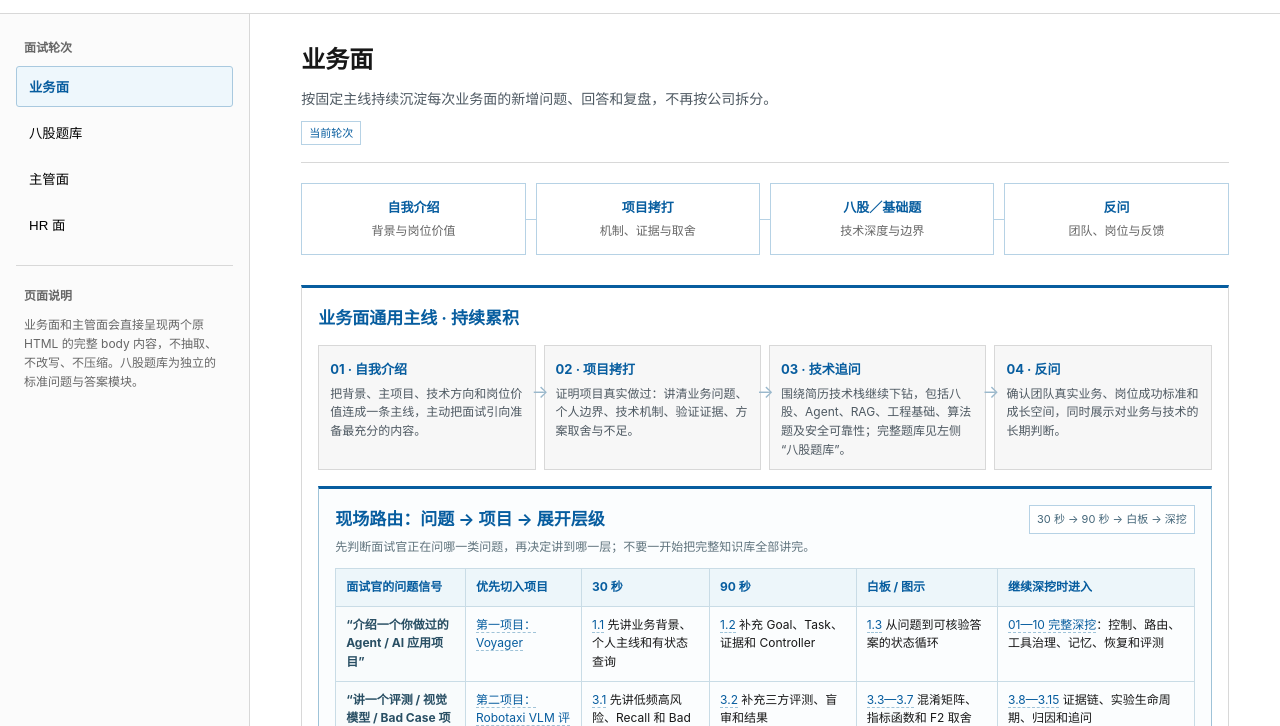
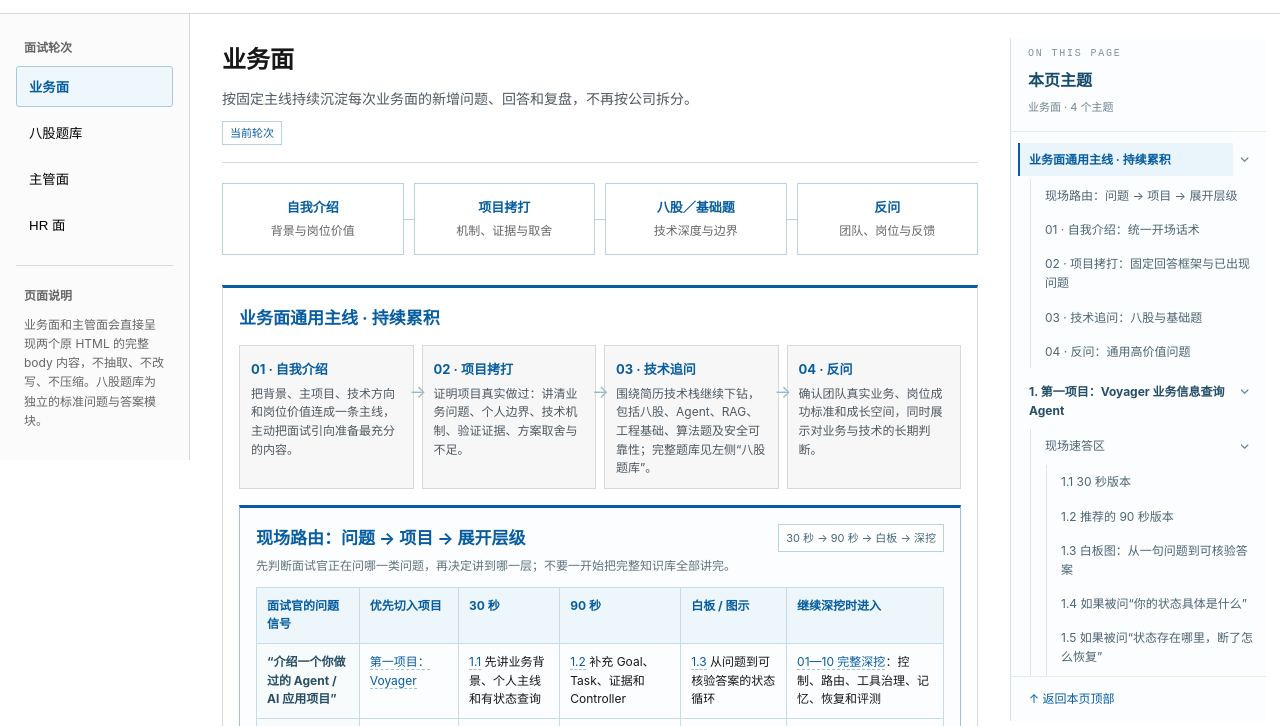
Before and after one commit to Ethanz11-creat/private-interview-dashboard, a website: page public/index.html in a window 1280 px wide. Shown: the part 71-797 px from the top of the page. Drawn offline with Linux system fonts and the light colour scheme.

Commit message:
Add per-page topic navigation for interview preparation

```diff
--- a/package.json
+++ b/package.json
@@ -1 +1 @@
-{"name":"private-interview-dashboard","private":true,"scripts":{"build":"node scripts/merge-content.mjs","check":"node --check worker.js && node --check scripts/merge-content.mjs"}}
+{"name":"private-interview-dashboard","private":true,"scripts":{"build":"node scripts/merge-content.mjs","check":"node --check worker.js && node --check scripts/merge-content.mjs && node --check public/topic-navigation.js"}}
--- a/public/index.html
+++ b/public/index.html
@@ -89,13 +89,21 @@
     #school .school-selection-panel .school-grid{margin-bottom:10px}
     @media(max-width:700px){#school .school-grid,#school .school-index{grid-template-columns:1fr}#school .school-chapter{padding:12px}#school .school-chapter>h2{font-size:20px}#school .school-unit>h3{font-size:18px}#school .school-figure{padding:6px}#school .school-card{padding:12px}}
   </style>
+  <link rel="stylesheet" href="./topic-navigation.css?v=20260927">
+  <script src="./topic-navigation.js?v=20260927" defer></script>
 </head>
 <body>
   <header><div><h1>求职面试准备</h1><p>以原有主管面 HTML 为阅读模板，按轮次直接阅读完整资料</p></div><div class="tools"><button id="openAll">展开当前资料</button><button id="closeAll">收起当前资料</button></div></header>
   <div class="layout">
     <aside><div class="side-title">面试轮次</div><div class="side-nav"><button class="nav active" data-round="technical">业务面</button><button class="nav" data-round="fundamentals">八股题库</button><button class="nav" data-round="supervisor">主管面</button><button class="nav" data-round="hr">HR 面</button></div><div class="rule"></div><div class="side-title">页面说明</div><p class="hint">业务面和主管面会直接呈现两个原 HTML 的完整 body 内容，不抽取、不改写、不压缩。八股题库为独立的标准问题与答案模块。</p></aside>
     <main id="app"></main>
+    <nav id="topic-nav" class="topic-nav" aria-labelledby="topic-nav-title">
+      <div class="topic-nav-head"><span class="topic-nav-eyebrow">ON THIS PAGE</span><h2 id="topic-nav-title">本页主题</h2><p id="topic-nav-context"></p></div>
+      <div id="topic-nav-list" class="topic-nav-list"></div>
+      <a class="topic-nav-top" href="#app">↑ 返回本页顶部</a>
+    </nav>
   </div>
+  <button id="topic-nav-toggle" class="topic-nav-toggle" aria-controls="topic-nav" aria-expanded="false">本页目录</button>
   <template id="projectSource"><!-- PROJECT_SOURCE_START -->
   <header><h1>项目介绍与追问</h1><p>开场介绍、完整项目设计与技术追问，按主题阅读。</p></header>
   <main>
@@ -1155,7 +1163,8 @@ My strength is turning broad business needs into AI capabilities that can be bui
 </section></section><footer>使用方式：先看左侧定答题策略；按右侧顺序练开场、主项目、团队理解、个人复盘、英文总结；最后从左侧选择反问。</footer></main>
 <script>const d=[...document.querySelectorAll('details')];document.querySelector('#open').onclick=()=>d.forEach(x=>x.open=true);document.querySelector('#close').onclick=()=>d.forEach(x=>x.open=false);const projectSummary=[...document.querySelectorAll('summary')].find(x=>x.textContent.includes('主项目：VSA 信息查询 Agent'));if(projectSummary){const link=document.createElement('a');link.href='业务信息查询Agent-项目追问导图.html';link.textContent='打开项目追问导图';link.style.cssText='display:inline-block;margin-left:8px;color:#075d9f;font-size:12px;font-weight:400;text-decoration:none';link.addEventListener('click',e=>e.stopPropagation());projectSummary.querySelector('h2').append(' · ',link);}</script><!-- SUPERVISOR_SOURCE_END --></template>
   <script>
-    let current='technical';const app=document.querySelector('#app');
+    const requestedRound=new URLSearchParams(location.search).get('round');
+    let current=['technical','fundamentals','supervisor','hr'].includes(requestedRound)?requestedRound:'technical';const app=document.querySelector('#app');
     const hr=[['HR 面验证什么','动机是否稳定、沟通是否可靠、是否能客观看待自己，并且和岗位长期发展匹配。','回答重点：不把 HR 面当成背稿，围绕真实经历说明选择、行动和成长。'],['自我介绍','教育背景 + 实习经历 + 求职方向。','我叫赵一恒，目前在厦门大学电子信息专业读硕士，将于明年毕业。我的经历主要聚焦 RAG、AI Agent 和 AI 应用落地，在滴滴参与过业务信息查询 Agent 的方案和研发，也做过政策 RAG、知识抽取和 AI 模型评测。我希望从事研发以业务为导向的 AI 应用与解决方案工作。'],['工作中最擅长的','陌生业务学习、结构化拆解、压力下保持稳定、重视证据和质量。','我擅长面对陌生业务主动学习，把复杂问题拆成流程、模块、状态和验收标准，并推动方案落地。'],['工作中最不擅长的','易感性思考、主动汇报、向上管理和决策果断度。','我早期面对不确定问题时容易先关注主观感受，决策时也会反复权衡。实习中我刻意使用量化数字、进度、风险和下一步进行汇报；选型时先明确业务目标，再比较适配度、成本、可扩展性和交付风险。'],['最大挑战','未知业务和模糊需求下完成需求拆解、方案设计与落地。','通过和需求方深入讨论、与组长对齐颗粒度，纠正方案偏差并顺利落地。'],['低谷期','论文、秋招、实习和转正焦虑并行。','我把它看作一段多重压力并存的“奥德赛时期”，通过健身和调整节奏保持 Work-life balance，最终平稳度过。'],['未来规划','研发以业务为导向，成为能对业务结果负责的 AI 应用与解决方案型人才。','前 2—3 年扎进具体业务域，持续积累 RAG、Agent、评测和可信 AI 能力，打通需求拆解、协同交付到持续迭代的完整链路。'],['薪资期望','先了解薪酬结构，再结合市场带宽给出期望区间；预算受限时继续讨论整体 package。','<b>第一步：反问薪酬结构：</b>我想先了解下咱们这边的薪酬结构：底薪、绩效、股票、签字费分别是怎么安排的。<br><br><b>第二步：抛出市场数据：</b>我了解到这个岗位或者这个 base 地的相关其他岗位在市场上的中位数大概是多少多少，我想知道咱们这边的带宽大概是多少。<br><br><b>第三步：给范围不单点：</b>基于我的经验和市场行情，我的期望是 x 到 y 之间，上限是我真正想要的，下限是留给 HR 砍的。<br><br><b>如果 HR 说已经到预算上限了：</b>我理解公司的预算限制，但我更看重岗位的成长空间和整体 package，除了底薪，绩效系数、股票部分有没有调整空间。'],['反问','团队培养、岗位期待和反馈机制。','如果有机会加入，您希望我前三个月先建立哪些能力？结合今天的表现，您觉得我最需要补充和提升的是什么？']];
     const hrOfferChecklist=[
       ['01 · 薪资结构','基础薪资和绩效分别如何构成？绩效通常按月、季度还是年度计算？','HR 主动谈薪或进入 Offer 沟通时优先确认'],
@@ -1386,7 +1395,17 @@ My strength is turning broad business needs into AI capabilities that can be bui
       if(current==='supervisor')customizeSupervisor(app);
       if(current==='hr')customizeHr(app);
     }
-    document.querySelectorAll('[data-round]').forEach(b=>b.addEventListener('click',()=>{current=b.dataset.round;render()}));document.querySelector('#openAll').onclick=()=>document.querySelectorAll('#app details').forEach(x=>x.open=true);document.querySelector('#closeAll').onclick=()=>document.querySelectorAll('#app details').forEach(x=>x.open=false);render();
+    window.addEventListener('popstate',()=>{
+      const round=new URLSearchParams(location.search).get('round');
+      const next=['technical','fundamentals','supervisor','hr'].includes(round)?round:'technical';
+      if(next!==current){current=next;render();if(!location.hash)window.scrollTo({top:0,behavior:'instant'});}
+    });
+    document.querySelectorAll('.side-nav [data-round]').forEach(b=>b.addEventListener('click',()=>{
+      current=b.dataset.round;
+      const url=new URL(location.href);url.searchParams.set('round',current);url.hash='';
+      try{history.replaceState(null,'',url)}catch{}
+      render();window.scrollTo({top:0,behavior:'instant'});
+    }));document.querySelector('#openAll').onclick=()=>document.querySelectorAll('#app details').forEach(x=>x.open=true);document.querySelector('#closeAll').onclick=()=>document.querySelectorAll('#app details').forEach(x=>x.open=false);render();
   </script>
 </body>
 </html>
--- /dev/null
+++ b/public/topic-navigation.css
@@ -0,0 +1,61 @@
+:root { --page-header-height: 82px; }
+
+/* Reserve space for the contents rail; the article is never covered by it. */
+@media (min-width: 1200px) {
+  body > header { padding-inline: max(20px, calc((100vw - 1800px) / 2)); }
+  .layout { max-width: 1800px; grid-template-columns: 190px minmax(0, 1fr) 270px; }
+  .layout > #app { padding-inline: clamp(22px, 2.5vw, 42px); }
+  .layout > aside { position: sticky; top: var(--page-header-height); align-self: start; max-height: calc(100dvh - var(--page-header-height)); overflow-y: auto; }
+}
+
+.topic-nav {
+  position: sticky;
+  top: calc(var(--page-header-height) + 16px);
+  align-self: start;
+  display: flex;
+  flex-direction: column;
+  min-width: 0;
+  max-height: calc(100dvh - var(--page-header-height) - 32px);
+  margin: 24px 14px 24px 0;
+  border-left: 1px solid #d7e3eb;
+  background: #fbfdfe;
+  color: #465d6c;
+  font-size: 12px;
+}
+.topic-nav-head { padding: 4px 17px 14px; border-bottom: 1px solid #e4ecf1; }
+.topic-nav-eyebrow { color: #80919e; font: 10px/1.8 ui-monospace, monospace; letter-spacing: 1.8px; }
+.topic-nav-head h2 { margin: 4px 0; font-size: 16px; font-weight: 650; color: #174b6b; }
+.topic-nav-head p { margin: 0; font-size: 11px; color: #708491; }
+.topic-nav-list { overflow-y: auto; min-height: 0; padding: 10px 7px 14px; overscroll-behavior: contain; scrollbar-width: thin; scrollbar-color: #c5d5df transparent; }
+.topic-nav ul { margin: 0; padding: 0; list-style: none; }
+.topic-nav ul ul { margin: 2px 0 7px 12px; border-left: 1px solid #dce7ed; padding-left: 3px; }
+.topic-nav li { margin: 1px 0; }
+.topic-nav-row { display: flex; align-items: flex-start; border-radius: 3px; }
+.topic-nav-link { flex: 1; min-width: 0; padding: 7px 6px 7px 9px; color: #4d6574; text-decoration: none; line-height: 1.6; overflow-wrap: anywhere; border-left: 2px solid transparent; }
+.topic-nav-root > li > .topic-nav-row > a { font-weight: 650; color: #254e68; }
+.topic-nav-link:hover { color: #075d9f; background: #f0f6fa; }
+.topic-nav-link[aria-current="location"] { color: #075d9f; background: #eaf4fb; border-left-color: #075d9f; font-weight: 650; }
+.topic-nav li.active-branch > .topic-nav-row > a { color: #075d9f; }
+.topic-nav-expand { flex: 0 0 26px; width: 26px; height: 32px; margin: 1px 0; border: 0; background: transparent; color: #6d8696; cursor: pointer; border-radius: 3px; }
+.topic-nav-expand::before { content: '›'; display: inline-block; font-size: 19px; line-height: 1; transition: transform .12s; }
+.topic-nav-expand[aria-expanded="true"]::before { transform: rotate(90deg); }
+.topic-nav-expand:hover { color: #075d9f; background: #eaf4fb; }
+.topic-nav-top { flex-shrink: 0; padding: 12px 18px; border-top: 1px solid #e4ecf1; color: #075d9f; text-decoration: none; }
+.topic-nav-toggle { display: none; }
+.topic-nav a:focus-visible, .topic-nav button:focus-visible, .topic-nav-toggle:focus-visible { outline: 2px solid #075d9f; outline-offset: 2px; }
+#app [data-topic-target] { scroll-margin-top: calc(var(--page-header-height) + 20px); }
+
+@media (max-width: 1199px) {
+  .topic-nav { display: none; position: fixed; z-index: 30; right: 14px; top: calc(var(--page-header-height) + 12px); width: min(310px, calc(100vw - 28px)); max-height: calc(100dvh - var(--page-header-height) - 88px); margin: 0; padding-top: 12px; border: 1px solid #c5d8e4; border-radius: 5px; box-shadow: 0 8px 28px #173a531f; }
+  .topic-nav.is-open { display: flex; }
+  .topic-nav-toggle { display: block; position: fixed; z-index: 31; right: 16px; bottom: max(18px, env(safe-area-inset-bottom)); padding: 11px 16px; border: 1px solid #075d9f; border-radius: 4px; background: #fff; box-shadow: 0 3px 12px #173a531a; color: #075d9f; font-size: 13px; cursor: pointer; }
+  .topic-nav-toggle[aria-expanded="true"] { background: #075d9f; color: #fff; }
+}
+@media (prefers-reduced-motion: reduce) {
+  html { scroll-behavior: auto; }
+  .topic-nav-expand::before { transition: none; }
+}
+@media print {
+  .topic-nav, .topic-nav-toggle { display: none !important; }
+  .layout { display: block; }
+}
--- /dev/null
+++ b/public/topic-navigation.js
@@ -0,0 +1,237 @@
+(() => {
+  'use strict';
+  const app = document.getElementById('app');
+  const nav = document.getElementById('topic-nav');
+  const list = document.getElementById('topic-nav-list');
+  const toggle = document.getElementById('topic-nav-toggle');
+  const header = document.querySelector('body > header');
+  const compact = matchMedia('(max-width: 1199px)');
+  let entries = [];
+  let active = null;
+  let frame = 0;
+
+  function labelOf(element) {
+    const copy = (element.matches('summary') ? element.querySelector('h2') || element : element).cloneNode(true);
+    copy.querySelectorAll('small,.kicker').forEach(node => node.remove());
+    return copy.textContent.replace(/\s+/g, ' ').trim();
+  }
+
+  // Read the final rendered page, after each round's content transformations.
+  // These rules describe heading levels, never a second copy of the article text.
+  function topicLevel(element, round) {
+    if (element.closest('.hero,.source-label')) return 0;
+    if (round === 'technical') {
+      if (element.matches('h2,.stage-panel > h3')) return 1;
+      if (element.matches('.project-mode-label')) return 2;
+      if (element.matches('.first-project-library > header > h3')) return 0;
+      if (element.matches('.first-project-library h4:not(.chapter-subheading),.memory-subhead')) return element.matches('.memory-subhead') ? 4 : 3;
+      if (element.matches('.school-selection-panel > h4')) return 3;
+      if (element.matches('h3,.stage-notes summary,.business-routing h4')) return element.closest('#first') ? 3 : 2;
+    } else if (round === 'fundamentals') {
+      if (element.matches('.knowledge-group > h4')) return 1;
+      if (element.matches('.qa > b')) return 2;
+    } else if (round === 'supervisor') {
+      if (element.matches('summary')) return 1;
+      if (element.matches('h3') && !element.closest('summary')) return 2;
+    } else if (round === 'hr') {
+      if (element.matches('h4,.hr-panel > details > summary')) return 1;
+      if (element.matches('h5,.qa-bilingual > b,.offer-item > b,.offer-table-wrap,.hr-panel h3')) return 2;
+    }
+    return 0;
+  }
+
+  function stableId(label, round) {
+    let hash = 2166136261;
+    for (const char of label) hash = Math.imul(hash ^ char.codePointAt(0), 16777619);
+    const base = `toc-${round}-${(hash >>> 0).toString(36)}`;
+    let id = base;
+    for (let n = 2; document.getElementById(id); n++) id = `${base}-${n}`;
+    return id;
+  }
+
+  function expand(entry, open) {
+    if (!entry.button) return;
+    entry.button.setAttribute('aria-expanded', String(open));
+    entry.button.setAttribute('aria-label', `${open ? '收起' : '展开'} ${entry.label} 子目录`);
+    entry.children.hidden = !open;
+  }
+
+  function ensureBranch(entry) {
+    if (entry.children) return;
+    entry.children = document.createElement('ul');
+    entry.children.id = `children-${entry.target.id}`;
+    entry.button = document.createElement('button');
+    entry.button.type = 'button';
+    entry.button.className = 'topic-nav-expand';
+    entry.button.setAttribute('aria-controls', entry.children.id);
+    entry.button.addEventListener('click', () => expand(entry, entry.children.hidden));
+    entry.row.append(entry.button);
+    entry.item.append(entry.children);
+    expand(entry, false);
+  }
+
+  function setActive(entry) {
+    if (!entry || entry === active) return;
+    active?.link.removeAttribute('aria-current');
+    list.querySelectorAll('.active-branch').forEach(node => node.classList.remove('active-branch'));
+    active = entry;
+    entry.link.setAttribute('aria-current', 'location');
+    for (let branch = entry; branch; branch = branch.parent) {
+      branch.item.classList.add('active-branch');
+      expand(branch, true);
+    }
+    // Scroll only this rail, never the document, and don't fight someone browsing it.
+    if (!list.matches(':hover') && !list.contains(document.activeElement)) {
+      const bounds = list.getBoundingClientRect();
+      const rect = entry.link.getBoundingClientRect();
+      if (bounds.height && (rect.top < bounds.top || rect.bottom > bounds.bottom)) {
+        list.scrollTop += rect.top - bounds.top - bounds.height / 3;
+      }
+    }
+  }
+
+  function visible(element) {
+    for (let parent = element.parentElement; parent && parent !== app; parent = parent.parentElement) {
+      if (parent.matches('details:not([open])') && !parent.querySelector(':scope > summary')?.contains(element)) return false;
+    }
+    return element.getClientRects().length > 0;
+  }
+
+  function updatePosition() {
+    frame = 0;
+    const threshold = header.getBoundingClientRect().bottom + 55;
+    let candidate = null;
+    let bestTop = -Infinity;
+    for (const entry of entries) {
+      if (!visible(entry.target)) continue;
+      const top = entry.target.getBoundingClientRect().top;
+      // Ties occur in two-column question grids: keep the explicitly selected question.
+      if (top <= threshold && (top > bestTop + 1 || (Math.abs(top - bestTop) <= 1 && entry === active))) {
+        candidate = entry;
+        bestTop = top;
+      }
+    }
+    setActive(candidate || entries[0]);
+  }
+
+  function schedulePosition() {
+    if (!frame) frame = requestAnimationFrame(updatePosition);
+  }
+
+  function closePanel(returnFocus = false) {
+    nav.classList.remove('is-open');
+    toggle.setAttribute('aria-expanded', 'false');
+    toggle.textContent = '本页目录';
+    if (returnFocus) toggle.focus();
+  }
+
+  function jumpTo(target, updateHash = true) {
+    for (let parent = target.parentElement; parent && parent !== app; parent = parent.parentElement) {
+      if (parent.tagName === 'DETAILS') parent.open = true;
+    }
+    // A summary is itself the destination of a closed section.
+    if (target.matches('summary')) target.parentElement.open = true;
+    if (updateHash) {
+      const url = new URL(location.href);
+      url.searchParams.set('round', document.body.dataset.round);
+      url.hash = target.id;
+      try { history.pushState(null, '', url); } catch { /* Local file preview still scrolls. */ }
+    }
+    closePanel();
+    target.setAttribute('tabindex', '-1');
+    target.focus({ preventScroll: true });
+    target.scrollIntoView({ block: 'start', behavior: 'instant' });
+    const entry = entries.find(item => item.target === target);
+    if (entry) setActive(entry);
+    schedulePosition();
+  }
+
+  function followHash() {
+    let id;
+    try { id = decodeURIComponent(location.hash.slice(1)); } catch { return; }
+    const target = document.getElementById(id);
+    if (target && app.contains(target)) jumpTo(target, false);
+  }
+
+  function rebuild() {
+    active = null;
+    entries = [];
+    closePanel();
+    const round = document.body.dataset.round;
+    const root = document.createElement('ul');
+    root.className = 'topic-nav-root';
+    const stack = [];
+    const candidates = app.querySelectorAll('h2,h3,h4,h5,summary,.qa > b,.qa-bilingual > b,.offer-item > b,.offer-table-wrap,.project-mode-label');
+    for (const target of candidates) {
+      const level = topicLevel(target, round);
+      if (!level) continue;
+      const label = target.matches('.offer-table-wrap') ? '五险一金 · 基数与缴纳比例' : labelOf(target.matches('.project-mode-label') ? target.querySelector('b') : target);
+      if (!label) continue;
+      if (!target.id) target.id = stableId(label, round);
+      target.dataset.topicTarget = '';
+      while (stack.length && stack.at(-1).level >= level) stack.pop();
+      const parent = stack.at(-1) || null;
+      const item = document.createElement('li');
+      const row = document.createElement('div');
+      row.className = 'topic-nav-row';
+      const link = document.createElement('a');
+      link.className = 'topic-nav-link';
+      link.href = `#${encodeURIComponent(target.id)}`;
+      link.textContent = label;
+      link.addEventListener('click', event => {
+        if (event.metaKey || event.ctrlKey || event.shiftKey || event.altKey) return;
+        event.preventDefault();
+        jumpTo(target);
+      });
+      row.append(link);
+      item.append(row);
+      const entry = { target, label, level, parent, item, row, link };
+      if (parent) {
+        ensureBranch(parent);
+        parent.children.append(item);
+      } else root.append(item);
+      entries.push(entry);
+      stack.push(entry);
+    }
+    list.replaceChildren(root);
+    list.scrollTop = 0;
+    document.getElementById('topic-nav-context').textContent = `${app.querySelector('.hero h2').textContent} · ${entries.filter(entry => !entry.parent).length} 个主题`;
+    followHash();
+    schedulePosition();
+  }
+
+  toggle.addEventListener('click', () => {
+    const open = !nav.classList.contains('is-open');
+    nav.classList.toggle('is-open', open);
+    toggle.setAttribute('aria-expanded', String(open));
+    toggle.textContent = open ? '收起目录' : '本页目录';
+    if (open) (active?.link || list.querySelector('a'))?.focus({ preventScroll: true });
+  });
+  document.addEventListener('keydown', event => {
+    if (event.key === 'Escape' && nav.classList.contains('is-open')) closePanel(true);
+  });
+  document.addEventListener('click', event => {
+    if (compact.matches && !nav.contains(event.target) && !toggle.contains(event.target)) closePanel();
+  });
+  nav.querySelector('.topic-nav-top').addEventListener('click', event => {
+    event.preventDefault();
+    closePanel();
+    const url = new URL(location.href); url.hash = '';
+    try { history.replaceState(null, '', url); } catch {}
+    app.querySelector('.hero h2').setAttribute('tabindex', '-1');
+    app.querySelector('.hero h2').focus({ preventScroll: true });
+    window.scrollTo({ top: 0, behavior: 'instant' });
+    schedulePosition();
+  });
+  window.addEventListener('scroll', schedulePosition, { passive: true });
+  window.addEventListener('resize', schedulePosition);
+  window.addEventListener('hashchange', followHash);
+  compact.addEventListener('change', () => closePanel());
+  app.addEventListener('toggle', schedulePosition, true);
+  new ResizeObserver(() => {
+    document.documentElement.style.setProperty('--page-header-height', `${header.offsetHeight}px`);
+    schedulePosition();
+  }).observe(header);
+  new MutationObserver(rebuild).observe(app, { childList: true });
+  rebuild();
+})();
```
Also changed, not shown: docs/plans/2026-09-27-topic-navigation-design.md (added, +16 -0 lines).
